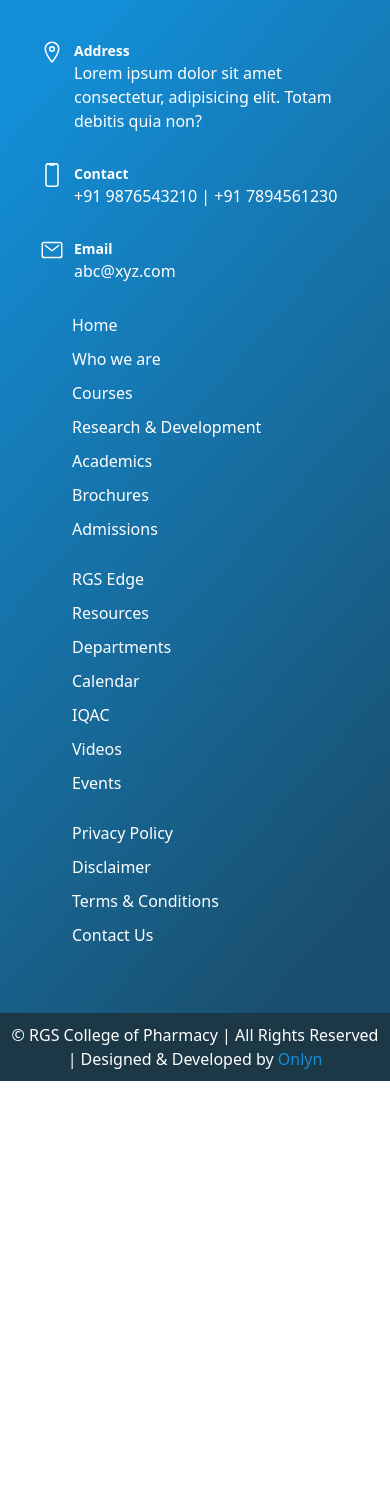
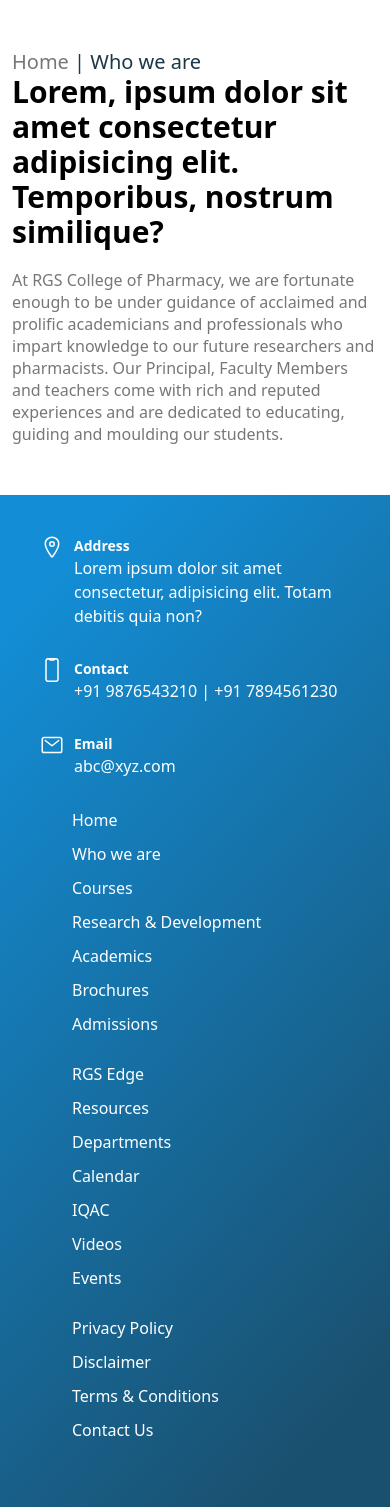
Before and after one commit to sidmrlazy/rgs, a PHP site: page /rgs-new/who-we-are.php in a window 390 px wide. Shown: the part 143-1650 px from the top of the page. Before the commit the page ends 1224 px from the top, so only its background shows below. Run offline with PHP 8.4, Linux system fonts and the light colour scheme.

Commit message:
modified:   rgs-new/assets/css/styles.css new file:   rgs-new/assets/svg/about-section-banner.svg modified:   rgs-new/components/home/homepage-connect.php new file:   rgs-new/components/who-we-are/section-1.php modified:   rgs-new/who-we-are.php

```diff
--- a/rgs-new/assets/css/styles.css
+++ b/rgs-new/assets/css/styles.css
@@ -54,6 +54,7 @@
 }
 .nav-link {
   color: #e0e0e0;
+  font-size: 20px;
 }
 .nav-link:hover {
   color: #138dd5;
@@ -329,6 +330,44 @@
   border-radius: 10px;
 }
 
+/* ========= WHO WE ARE ========= */
+.about-section-banner {
+  margin-top: 50px;
+  margin-bottom: 50px;
+  display: flex;
+  justify-content: center;
+  align-items: flex-start;
+}
+.about-section-banner h1 {
+  margin: 0;
+  font-size: 20px;
+  font-weight: 400;
+  color: #1c3746 !important;
+  margin-bottom: 15px;
+}
+.about-section-banner p {
+  margin: 0;
+  font-size: 36px;
+  color: #000;
+  line-height: 40px;
+  font-weight: 500;
+}
+.about-section-banner a {
+  margin: 0;
+  font-size: 20px;
+  color: #777;
+  font-weight: 500;
+  text-decoration: none;
+}
+.about-section-txt p {
+  font-size: 20px;
+  color: #777;
+  margin: 0;
+  line-height: initial;
+  text-align: justify;
+  font-weight: initial;
+}
+
 /* ========= FOOTER ========= */
 .footer {
   display: flex;
@@ -577,6 +616,33 @@
     text-align: center;
   }
 
+  /* ========= WHO WE ARE ========= */
+  .about-section-banner {
+    flex-direction: column;
+  }
+  .about-section-banner h1 {
+    margin: 0;
+    font-size: 20px;
+    font-weight: 400;
+    color: #138dd5;
+  }
+  .about-section-banner p {
+    margin: 0;
+    font-size: 30px;
+    color: #000;
+    line-height: 35px;
+    font-weight: 700;
+    margin-bottom: 20px;
+  }
+  .about-section-txt p {
+    font-size: 16px;
+    color: #777;
+    margin: 0;
+    line-height: initial;
+    text-align: left;
+    font-weight: initial;
+  }
+
   /* ========= FOOTER ========= */
   .footer {
     display: flex;
--- a/rgs-new/components/home/homepage-connect.php
+++ b/rgs-new/components/home/homepage-connect.php
@@ -7,7 +7,7 @@
                 Dolor placeat iste cum, eos excepturi rerum, provident hic repellendus reprehenderit illo voluptatem,
                 sit
                 ducimus? Nobis neque adipisci soluta optio?</p>
-            <a href="" class="home-connect-btn">Know More</a>
+            <a href="who-we-are.php" class="home-connect-btn">Know More</a>
         </div>
         <div class="col-md-6">
             <lottie-player src="https://assets6.lottiefiles.com/packages/lf20_fjv8qxqn.json" background="transparent"
--- /dev/null
+++ b/rgs-new/components/who-we-are/section-1.php
@@ -0,0 +1,12 @@
+<div class="container about-section-banner">
+    <div class="col-md-6">
+        <h1><a href="index.php">Home </a> | Who we are</h1>
+        <p>Lorem, ipsum dolor sit amet consectetur adipisicing elit. Temporibus, nostrum similique?</p>
+    </div>
+    <div class="col-md-6 about-section-txt">
+        <p>At RGS College of Pharmacy, we are fortunate enough to be under guidance of acclaimed and prolific
+            academicians and professionals who impart knowledge to our future researchers and pharmacists. Our
+            Principal, Faculty Members and teachers come with rich and reputed experiences and are dedicated to
+            educating, guiding and moulding our students.</p>
+    </div>
+</div>
--- a/rgs-new/who-we-are.php
+++ b/rgs-new/who-we-are.php
@@ -2,4 +2,5 @@
 $title = "Who We Are | RGS College of Pharmacy";
 include('includes/header.php') ?>
 <?php include('includes/navbar.php') ?>
+<?php include('components/who-we-are/section-1.php') ?>
 <?php include('includes/footer.php') ?>
```
Also changed, not shown: rgs-new/assets/svg/about-section-banner.svg (added).
